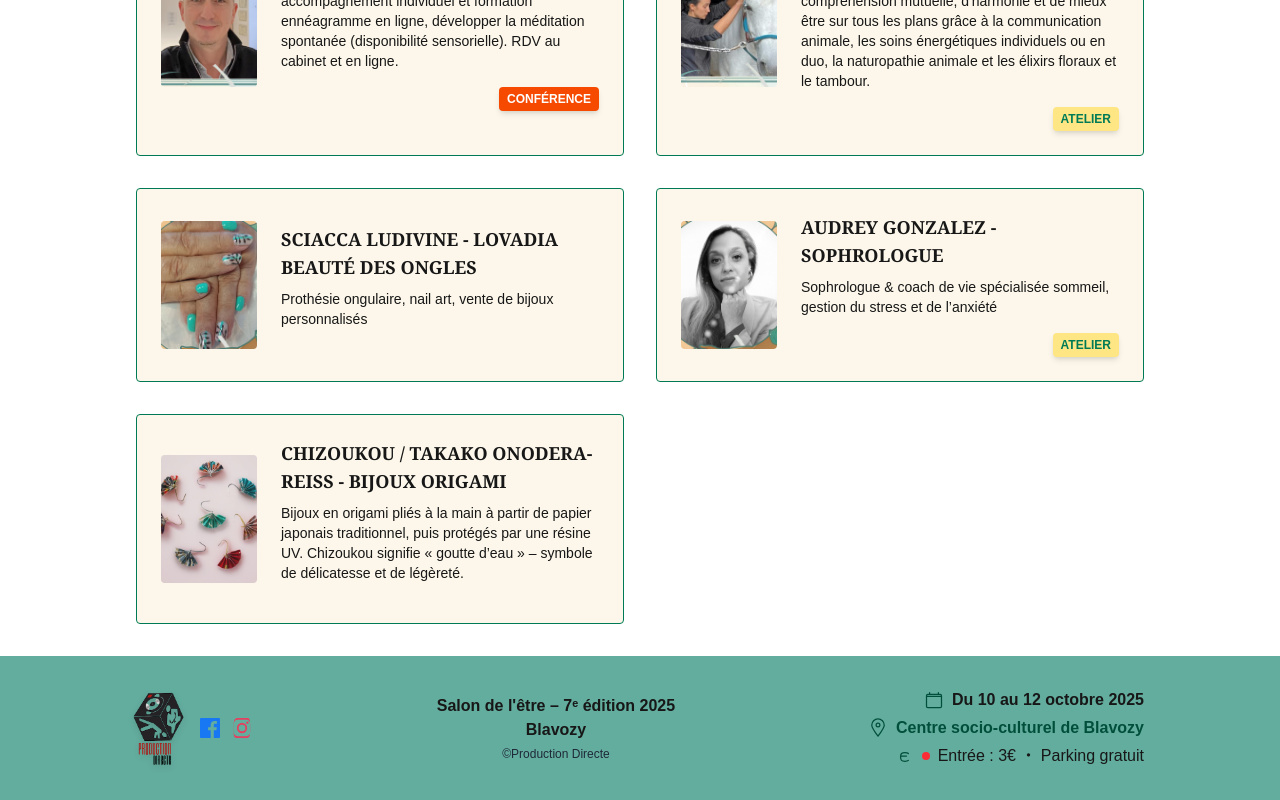
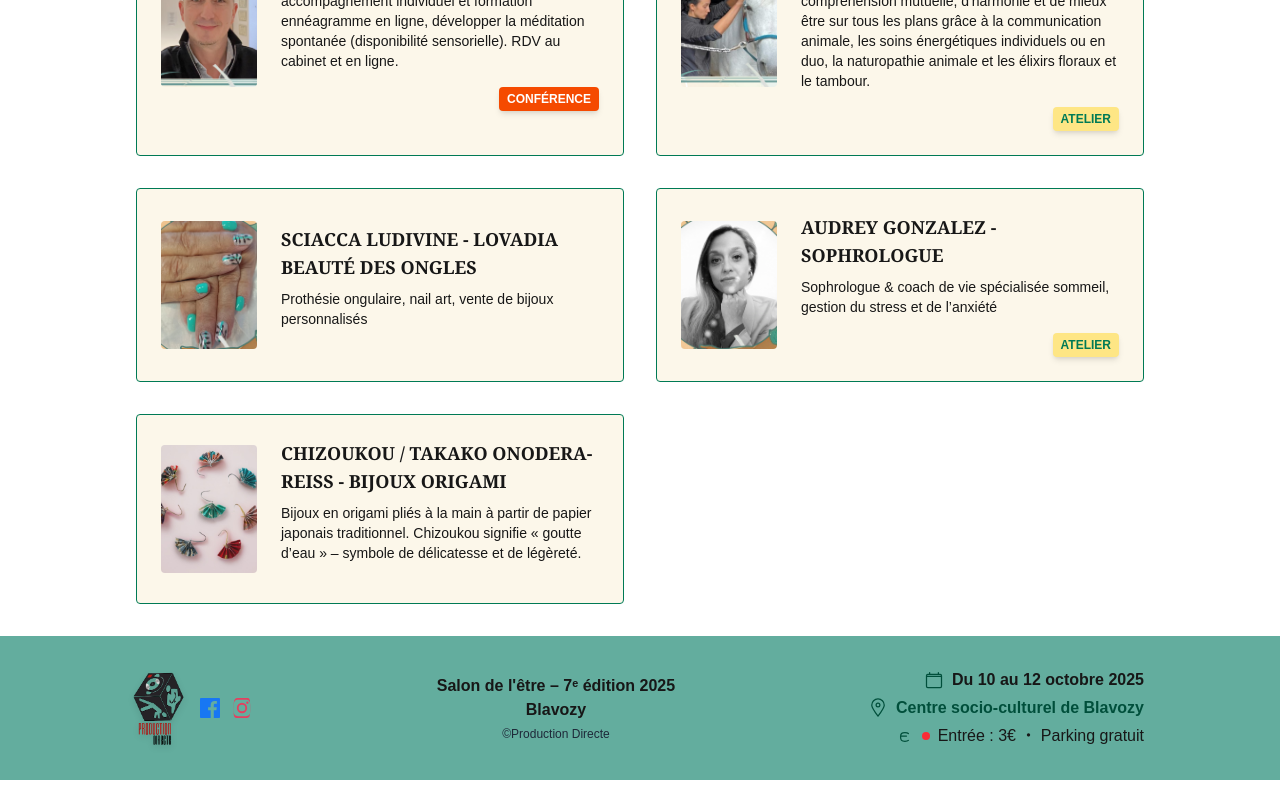
Before and after one commit to takako916/salon-etre, a Next.js app: page /exposants in a window 1280 px wide. Shown: the part 5031-5831 px from the top of the page. Built offline with nearby package versions, Linux system fonts and the light colour scheme; a web font is replaced by a local one.

Commit message:
chizoukou modif  Changes to be committed: 	modified:   src/app/exposants/page.tsx

```diff
--- a/src/app/exposants/page.tsx
+++ b/src/app/exposants/page.tsx
@@ -294,7 +294,7 @@
   {
     "name": "CHIZOUKOU / TAKAKO ONODERA-REISS",
     "activity": "BIJOUX ORIGAMI",
-    "description": "Bijoux en origami pliés à la main à partir de papier japonais traditionnel, puis protégés par une résine UV. Chizoukou signifie « goutte d’eau » – symbole de délicatesse et de légèreté.",
+    "description": "Bijoux en origami pliés à la main à partir de papier japonais traditionnel. Chizoukou signifie « goutte d’eau » – symbole de délicatesse et de légèreté.",
     "imageUrl": "/images/exposants/chizoukou.jpg",
     conference: false,
     atelier: false,
```
